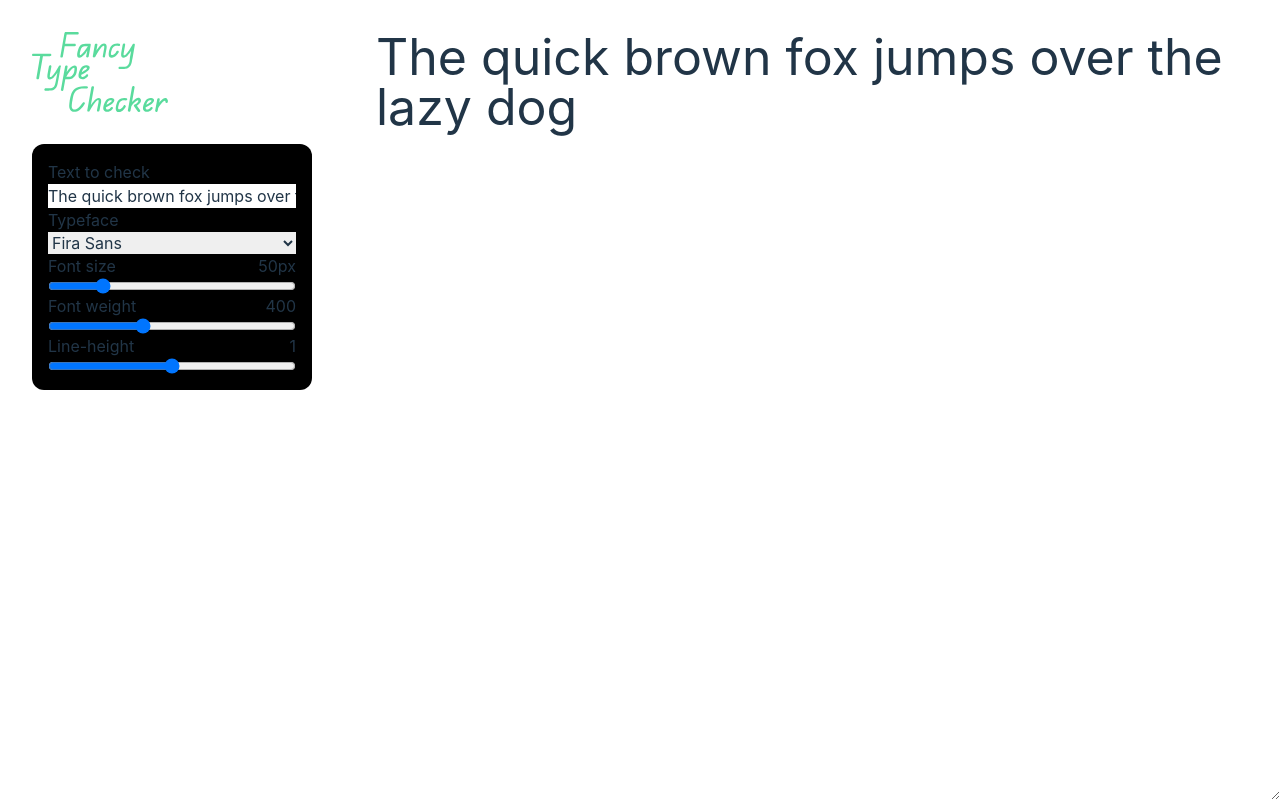
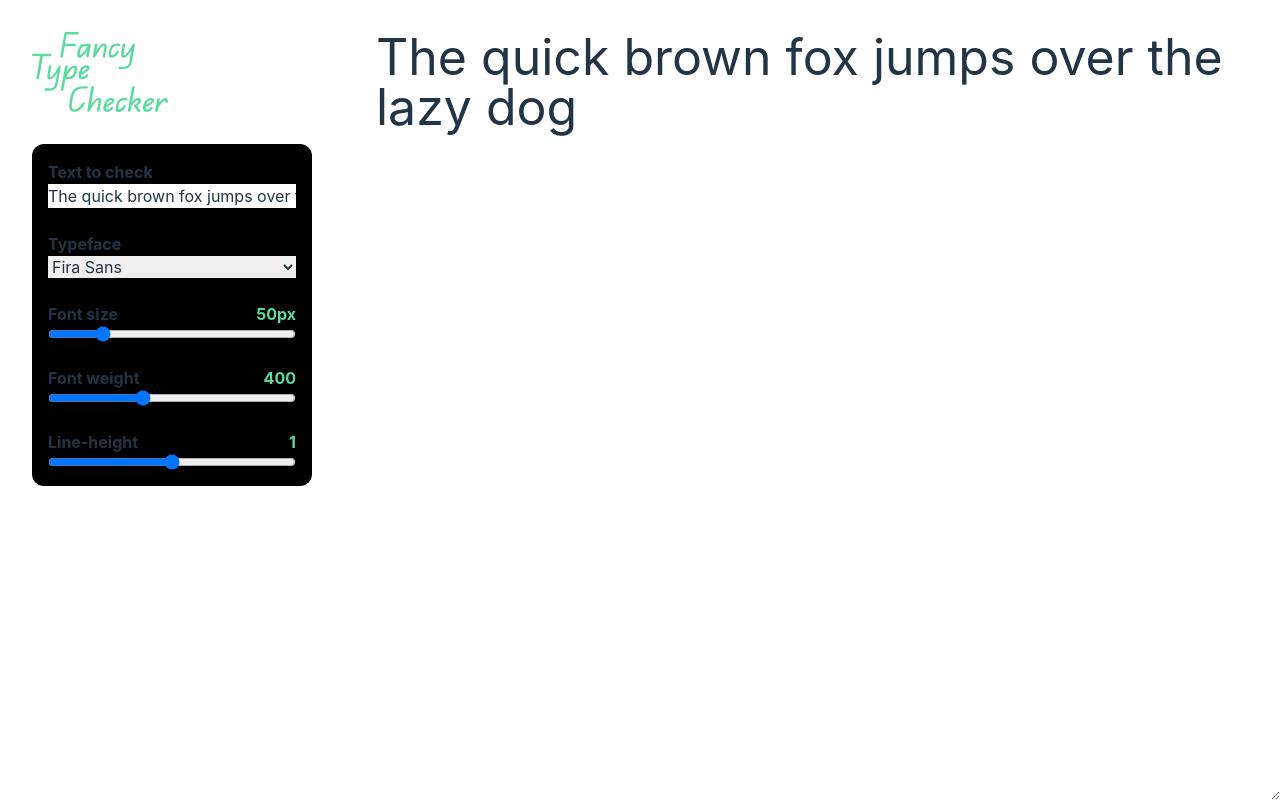
Before and after one commit to HalloJo/fancy-pancy-type-checker, a React (Vite) app: page / in a window 1280 px wide. Built offline with nearby package versions, Linux system fonts and the light colour scheme.

Commit message:
Add some styling

```diff
--- a/src/App.tsx
+++ b/src/App.tsx
@@ -47,9 +47,11 @@ const App = () => {
             className="h-20 mb-8"
             alt="Fancy Type Checker logo"
           />
-          <div className="bg-black p-4 rounded-xl">
+          <div className="bg-black p-4 rounded-xl flex flex-col gap-6 ">
             <div className="flex flex-col">
-              <label htmlFor="text">Text to check</label>
+              <label htmlFor="text" className="font-bold">
+                Text to check
+              </label>
               <input
                 type="text"
                 name="text"
@@ -58,7 +60,9 @@ const App = () => {
               />
             </div>
             <div className="flex flex-col">
-              <label htmlFor="font">Typeface</label>
+              <label htmlFor="font" className="font-bold">
+                Typeface
+              </label>
               <select name="font" onChange={handleStyleChange}>
                 {Object.keys(fontMap).map((fontName) => (
                   <option key={fontName} value={fontName}>
@@ -68,8 +72,12 @@ const App = () => {
               </select>
             </div>
             <div className="flex flex-col">
-              <label className="w-full flex justify-between" htmlFor="typesize">
-                Font size <span>{fontSize}px</span>
+              <label
+                className=" w-full flex justify-between font-bold"
+                htmlFor="typesize"
+              >
+                Font size{" "}
+                <span className="font-bold text-[#5ADB9D]">{fontSize}px</span>
               </label>
               <input
                 type="range"
@@ -82,10 +90,11 @@ const App = () => {
             </div>
             <div className="flex flex-col">
               <label
-                className="w-full flex justify-between"
+                className="w-full flex justify-between font-bold"
                 htmlFor="fontweight"
               >
-                Font weight <span>{fontWeight}</span>
+                Font weight{" "}
+                <span className="font-bold text-[#5ADB9D]">{fontWeight}</span>
               </label>
               <input
                 type="range"
@@ -99,10 +108,10 @@ const App = () => {
             </div>
             <div className="flex flex-col">
               <label
-                className="w-full flex justify-between"
+                className="w-full flex justify-between font-bold"
                 htmlFor="lineheight"
               >
-                Line-height <span>{lineHeight}</span>
+                Line-height <span className="text-[#5ADB9D]">{lineHeight}</span>
               </label>
               <input
                 type="range"
```
